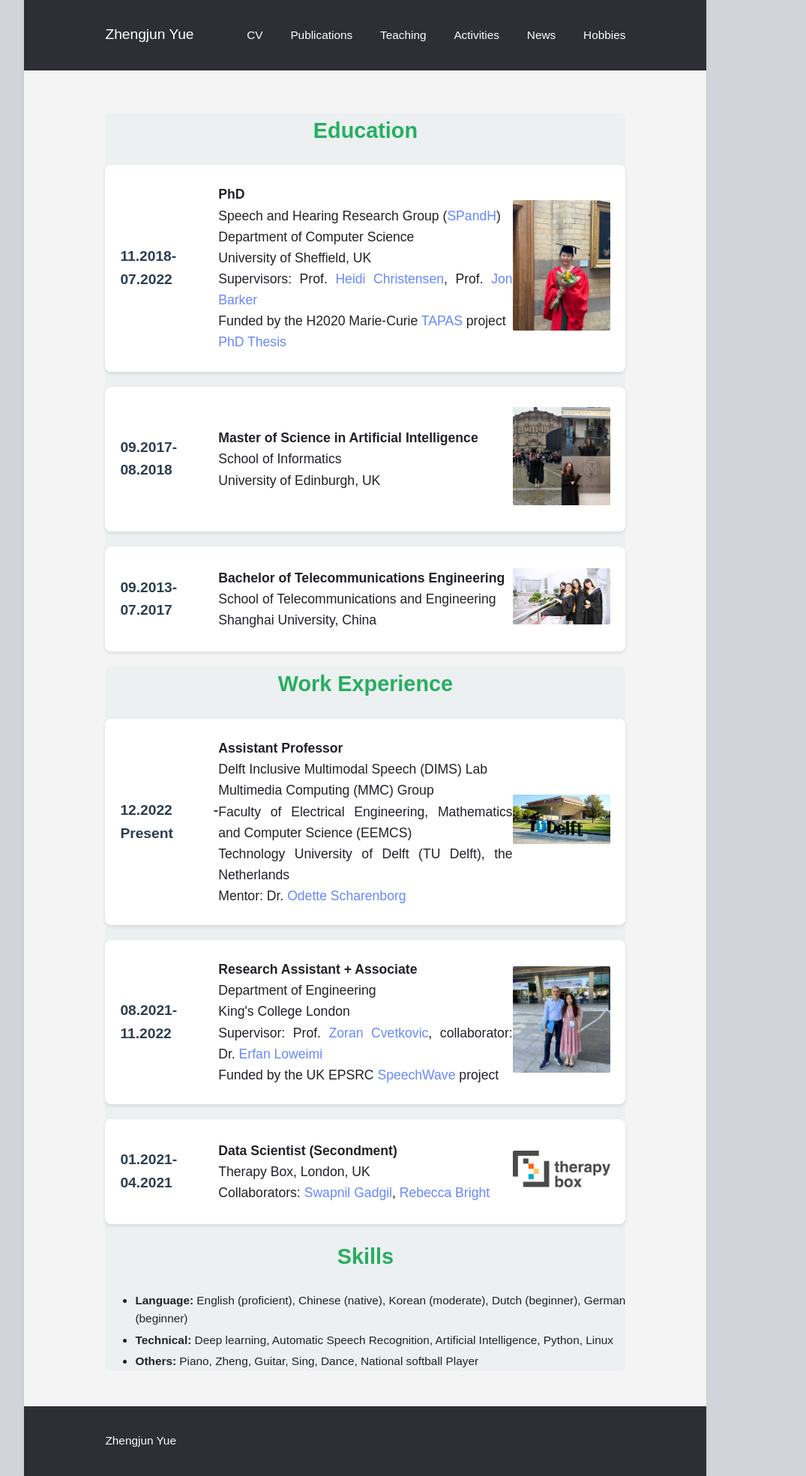
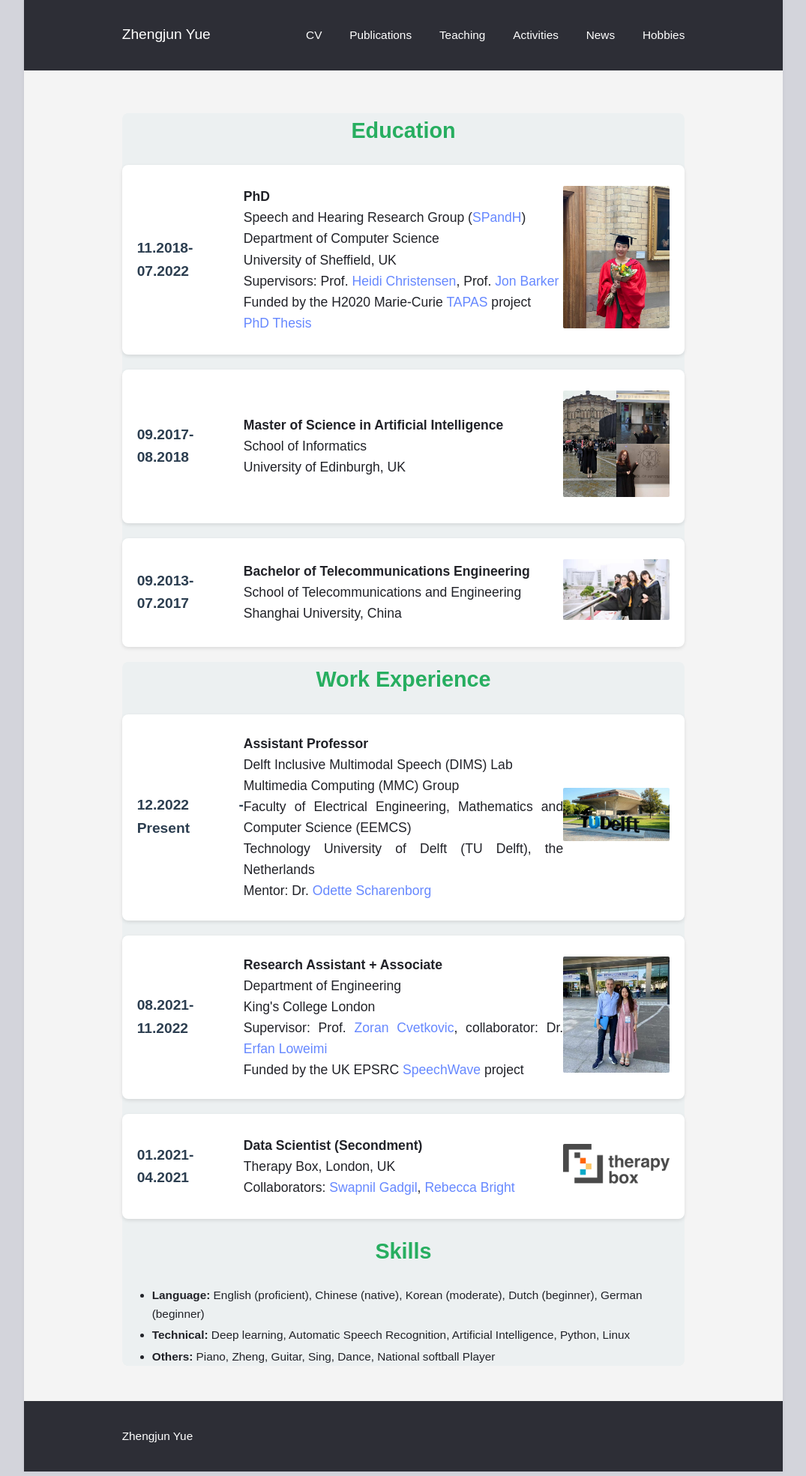
Before and after one commit to zhengjunyue/zhengjunyue.github.io, a Jekyll site: the page built from cv.html, in a window 1280 px wide. Shown: the whole page at 75% size, without its empty margins (102-1177 px from the left). Built offline with Jekyll 4.4.1, drawn with Linux system fonts in a browser that asks for light colours.

Commit message:
Update cv.html

```diff
--- a/cv.html
+++ b/cv.html
@@ -131,9 +131,8 @@
     font-family: Arial, sans-serif;
     line-height: 1.6;
     background-color: #f4f4f4;
-    margin: 0;
+    margin: 10;
     padding: 0px;
-    width: 90%;
   }
 
   h1, h2 {
```
